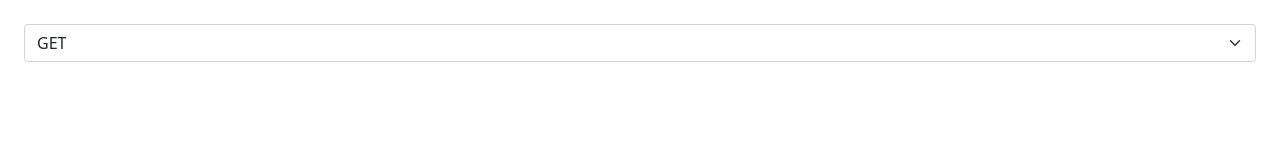
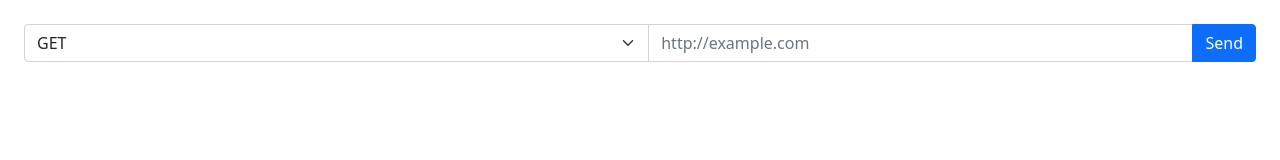
Before and after one commit to shashidharreddydakuri/postman_clone, a website built with Vite: page index.html in a window 1280 px wide. Built offline with nearby package versions, Linux system fonts and the light colour scheme.

Commit message:
input and button created

```diff
--- a/index.html
+++ b/index.html
@@ -18,6 +18,8 @@
                     <option value="PATCH">PATCH</option>
                     <option value="DELETE">DELETE</option>
                 </select>
+                <input required class="form-control" type="url" placeholder="http://example.com" />
+                <button type="submmit" class="btn btn-primary">Send</button>
             </div>
         </form>
     </div>
```
